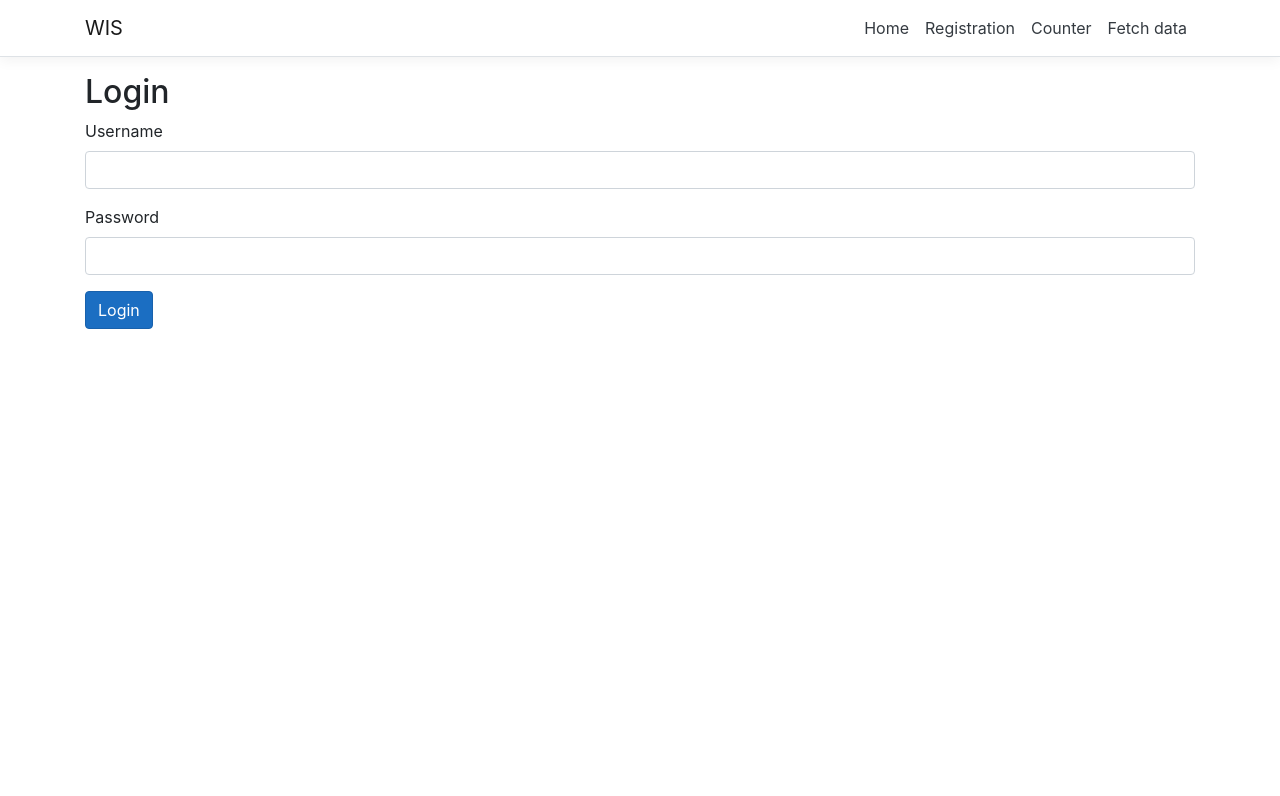
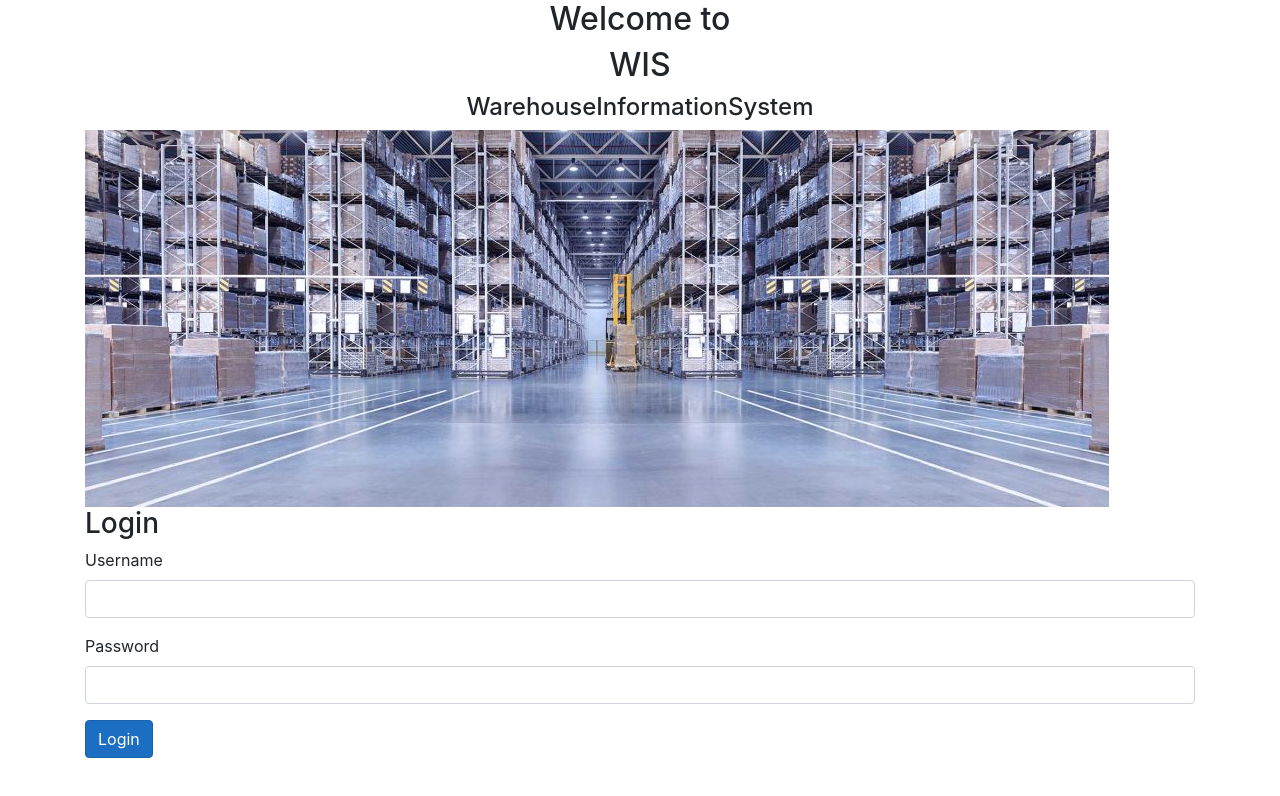
Before and after one commit to OliviaPersson/WIS, an Angular app in the folder WIS/ClientApp/: page / in a window 1280 px wide. Shown: the top 796 px of the page. Built offline with nearby package versions, Linux system fonts and the light colour scheme.

Commit message:
Register onsubmit, login page

```diff
--- a/WIS/ClientApp/src/app/Products/product-list.component.html
+++ b/WIS/ClientApp/src/app/Products/product-list.component.html
@@ -1,3 +1,4 @@
+<app-nav-menu></app-nav-menu>
 <div class='card'>
     <div class='card-header'>
         {{pageTitle}}
--- a/WIS/ClientApp/src/app/Products/product-list.component.ts
+++ b/WIS/ClientApp/src/app/Products/product-list.component.ts
@@ -1,5 +1,4 @@
 import { Component, OnDestroy, OnInit } from "@angular/core";
-import { Console } from "console";
 import { Subscription } from "rxjs";
 import { IProduct } from "./product";
 import { ProductService } from "./product.service";
--- a/WIS/ClientApp/src/app/app.component.html
+++ b/WIS/ClientApp/src/app/app.component.html
@@ -1,5 +1,4 @@
 <body>
-  <app-nav-menu></app-nav-menu>
   <div class="container">
     <alert></alert>
     <router-outlet></router-outlet>
--- a/WIS/ClientApp/src/app/guard/auth-guard.service.ts
+++ b/WIS/ClientApp/src/app/guard/auth-guard.service.ts
@@ -4,7 +4,11 @@ import { AuthenticationService } from '../services/authentication.service';
 
 @Injectable()
 export class AuthGuardService implements CanActivate {
-  constructor(public auth: AuthenticationService, public router: Router) {}
+
+  constructor(
+    public auth: AuthenticationService,
+    public router: Router) {}
+
   canActivate(): boolean {
     if (!this.auth.currentUserValue || this.auth.currentUserValue[0] == null) {
       this.router.navigate(['']);
--- a/WIS/ClientApp/src/app/login/login.component.html
+++ b/WIS/ClientApp/src/app/login/login.component.html
@@ -1,4 +1,12 @@
-<h2>Login</h2>
+<h2 style="text-align: center;">Welcome to</h2>
+<h2 style="text-align: center;">WIS </h2>
+
+<h4 style="text-align: center;">WarehouseInformationSystem</h4>
+<div>
+    <img src="../../assets/images/loginImage.jpg">
+</div>
+<h3>Login</h3>
+<div></div>
 <form [formGroup]="loginForm" (ngSubmit)="onSubmit()">
     <div class="form-group">
         <label for="username">Username</label>
--- a/WIS/ClientApp/src/app/nav-menu/nav-menu.component.html
+++ b/WIS/ClientApp/src/app/nav-menu/nav-menu.component.html
@@ -25,7 +25,7 @@
             [routerLinkActive]="['link-active']"
             [routerLinkActiveOptions]="{ exact: true }"
           >
-            <a class="nav-link text-dark" [routerLink]="['/']">Home</a>
+            <a class="nav-link text-dark" [routerLink]="['/products']">Home</a>
           </li>
           <li class="nav-item" [routerLinkActive]="['link-active']">
             <a class="nav-link text-dark" [routerLink]="['/registration']"
@@ -33,13 +33,8 @@
             >
           </li>
           <li class="nav-item" [routerLinkActive]="['link-active']">
-            <a class="nav-link text-dark" [routerLink]="['/counter']"
-              >Counter</a
-            >
-          </li>
-          <li class="nav-item" [routerLinkActive]="['link-active']">
-            <a class="nav-link text-dark" [routerLink]="['/fetch-data']"
-              >Fetch data</a
+            <a class="nav-link text-dark" [routerLink]="['/']"
+              >LogOut</a
             >
           </li>
         </ul>
--- a/WIS/ClientApp/src/app/registration/registration.component.html
+++ b/WIS/ClientApp/src/app/registration/registration.component.html
@@ -1,3 +1,4 @@
+<app-nav-menu></app-nav-menu>
 <h2>User Registration</h2>
 <form [formGroup]="service.formModel" (ngSubmit)="onSubmit()">
     <div class="form-group">
@@ -34,6 +35,6 @@
             <span *ngIf="loading" class="spinner-border spinner-border-sm mr-1"></span>
             Add User
         </button>
-        <a routerLink="/" class="btn btn-link">Cancel</a>
+        <a routerLink="/products" class="btn btn-link">Cancel</a>
     </div>
 </form>
--- a/WIS/ClientApp/src/app/registration/registration.component.ts
+++ b/WIS/ClientApp/src/app/registration/registration.component.ts
@@ -1,12 +1,8 @@
 import { Component, OnInit } from '@angular/core';
-import { FormBuilder, FormGroup, Validators } from '@angular/forms';
 import { ActivatedRoute, Router } from '@angular/router';
 import { first } from 'rxjs/operators';
-
 import { AlertService } from '../services/alert.service';
-import { AuthenticationService } from '../services/authentication.service';
 import { RegistrationService } from '../services/registration.service';
-import { UserService } from '../services/user.service';
 
 @Component({
 selector: 'app-registration',
@@ -20,11 +16,8 @@ export class RegistrationComponent implements OnInit {
 
   constructor(
     public service: RegistrationService,
-    private formBuilder: FormBuilder,
     private route: ActivatedRoute,
     private router: Router,
-    private userService: UserService,
-    private authenticationService: AuthenticationService,
     private alertService: AlertService,
   ){
   }
@@ -52,10 +45,12 @@ get f() { return this.service.formModel.controls; }
     .pipe(first())
     .subscribe({
       next: () => {
+          this.service.formModel.reset();
+          this.submitted = false;
+          this.loading = false;
           this.alertService.success('Registration successful', true);
-          this.loading = false;
-          this.service.formModel.reset();
-          this.router.navigate(['../registration'], { relativeTo: this.route });
+          this.router.navigate(['../registration']);
+
       },
       error: error => {
           this.alertService.error(error);
--- a/WIS/ClientApp/src/app/services/registration.service.ts
+++ b/WIS/ClientApp/src/app/services/registration.service.ts
@@ -5,7 +5,6 @@ import { FormBuilder, Validators } from '@angular/forms';
 @Injectable({ providedIn: 'root' })
 
 export class RegistrationService {
-
     constructor(private fb:FormBuilder, private http:HttpClient){}
 
     formModel = this.fb.group({
```
Also changed, not shown: WIS/ClientApp/src/assets/images/loginImage.jpg (added), 1 other file (tests, documents, lock files or other folders).
